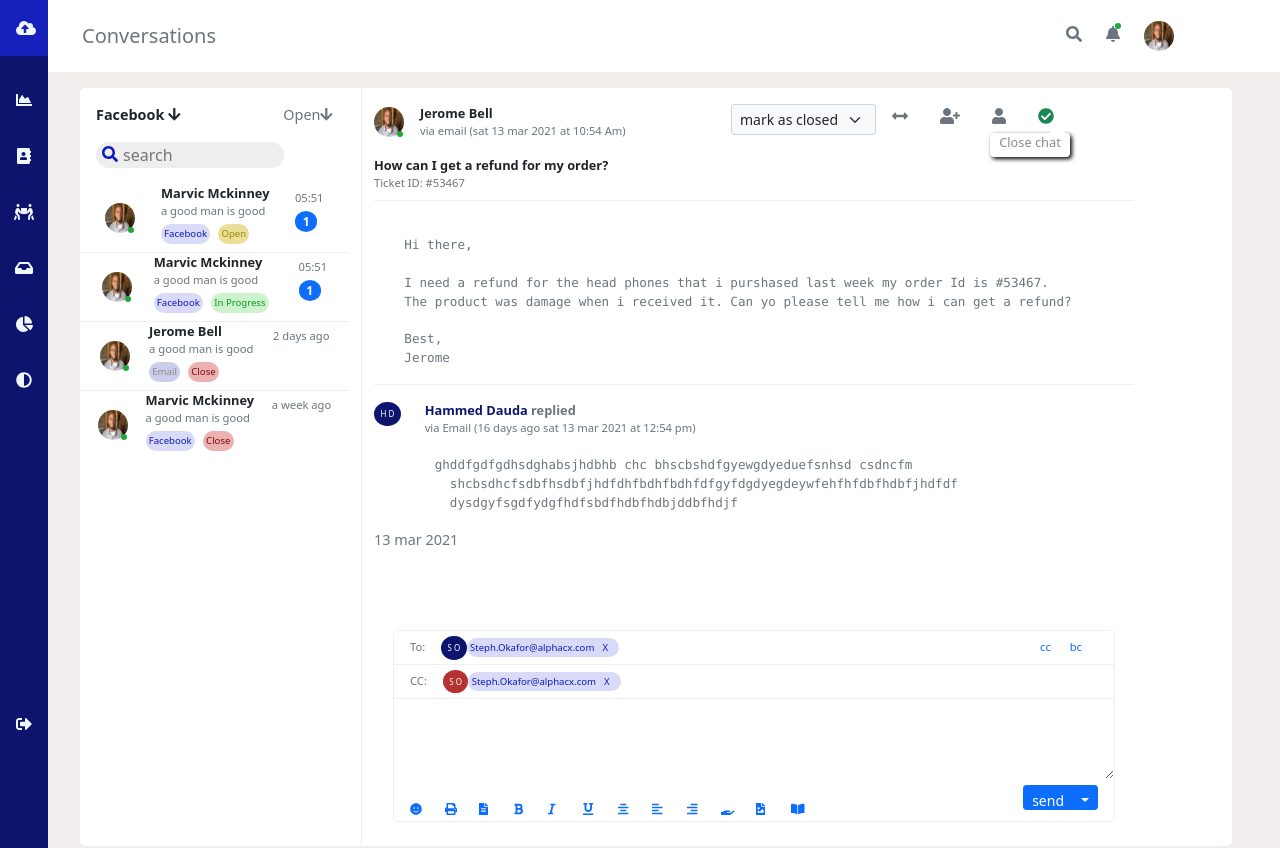
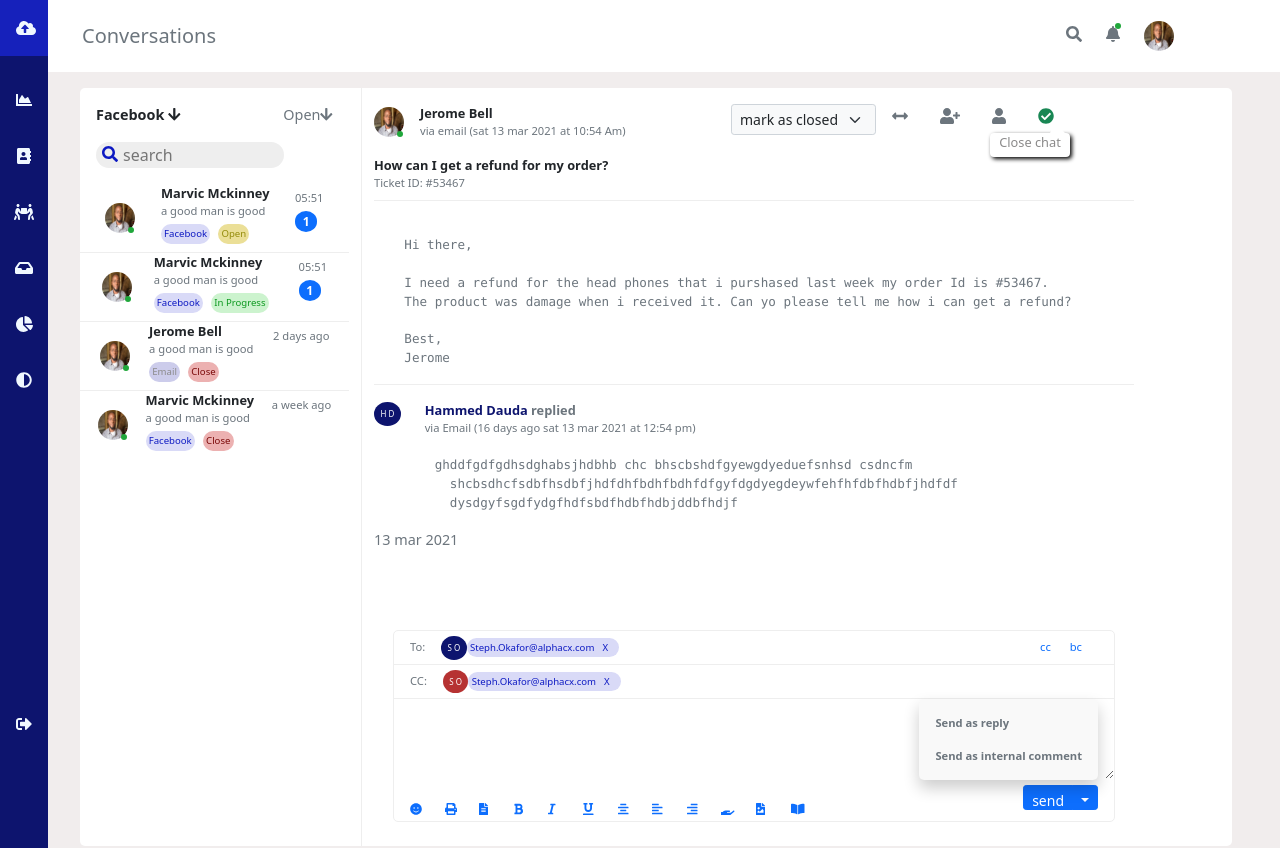
Before and after one commit to chubukas/dashboardMessages, a React (Create React App) app: page / in a window 1280 px wide. Shown: the top 848 px of the page. Built offline with nearby package versions, Linux system fonts and the light colour scheme.

Commit message:
feat(dropdown send): add the dropdown send menu

```diff
--- a/src/components/css/inside.module.css
+++ b/src/components/css/inside.module.css
@@ -223,13 +223,33 @@
   position: absolute;
   width: 15rem;
   height: 8rem;
-  bottom: -45.5rem;
+  bottom: -46.5rem;
   left: 3.5rem;
   border-radius: 0.5rem;
   text-align: left;
   padding: 0.8rem 0px 0px 0.8rem;
   font-size: 0.8rem;
   background-color: #ffffff;
+}
+
+.dropdownContent {
+  position: absolute;
+  background-color: #f9f9f9;
+  min-width: 5rem;
+  box-shadow: 0px 8px 16px 0px rgba(0, 0, 0, 0.2);
+  font-size: 0.7rem;
+  z-index: 1;
+  bottom: 30px;
+  right: 0rem;
+  padding: 0.5rem;
+  border-radius: 5px;
+}
+
+.dropdownContent p {
+  cursor: pointer;
+  font-weight: bold;
+  margin: 0rem;
+  padding: 0.5rem;
 }
 
 /* MEDIA QUERIES */
--- a/src/components/insideRight/InputMessage.jsx
+++ b/src/components/insideRight/InputMessage.jsx
@@ -25,6 +25,7 @@ import {
   clickable,
   avatarNameRed,
   avatarName,
+  dropdownContent,
 } from "../css/inside.module.css";
 
 import { MessageName } from "../MessageName";
@@ -32,8 +33,11 @@ import { SuggestionBox } from "../SuggestionsBox";
 
 export const InputMessage = () => {
   const [removeReciever, setRemoveReciever] = useState(true);
+  const [openDropdown, setOpenDropdown] = useState(true);
 
   const onRemoveReciever = () => setRemoveReciever(!removeReciever);
+
+  const onOpenDropdown = () => setOpenDropdown(!openDropdown);
 
   const Icons = [
     faSmile,
@@ -106,12 +110,25 @@ export const InputMessage = () => {
         <div className="d-md-flex justify-content-between mx-3">
           <div className="row">{displayIcons}</div>
 
-          <div
-            className={`btn-group btn-group-sm mt-3  mt-md-0 ${smallBtn}`}
-            role="group"
-          >
-            <button className="btn btn-primary">send</button>
-            <button className="btn btn-primary dropdown-toggle"></button>
+          <div className={`btn-group mt-3  mt-md-0 ${smallBtn}`} role="group">
+            <button type="button" className="btn btn-primary btn-sm">
+              send
+            </button>
+            <button
+              type="button"
+              className={`btn btn-sm btn-primary dropdown-toggle`}
+              onClick={onOpenDropdown}
+            ></button>
+            <div
+              className={`${dropdownContent} ${
+                openDropdown ? "d-block" : "d-none"
+              }`}
+            >
+              <p className="dropdown-item text-muted">Send as reply</p>
+              <p className="dropdown-item text-muted">
+                Send as internal comment
+              </p>
+            </div>
           </div>
         </div>
       </div>
```
